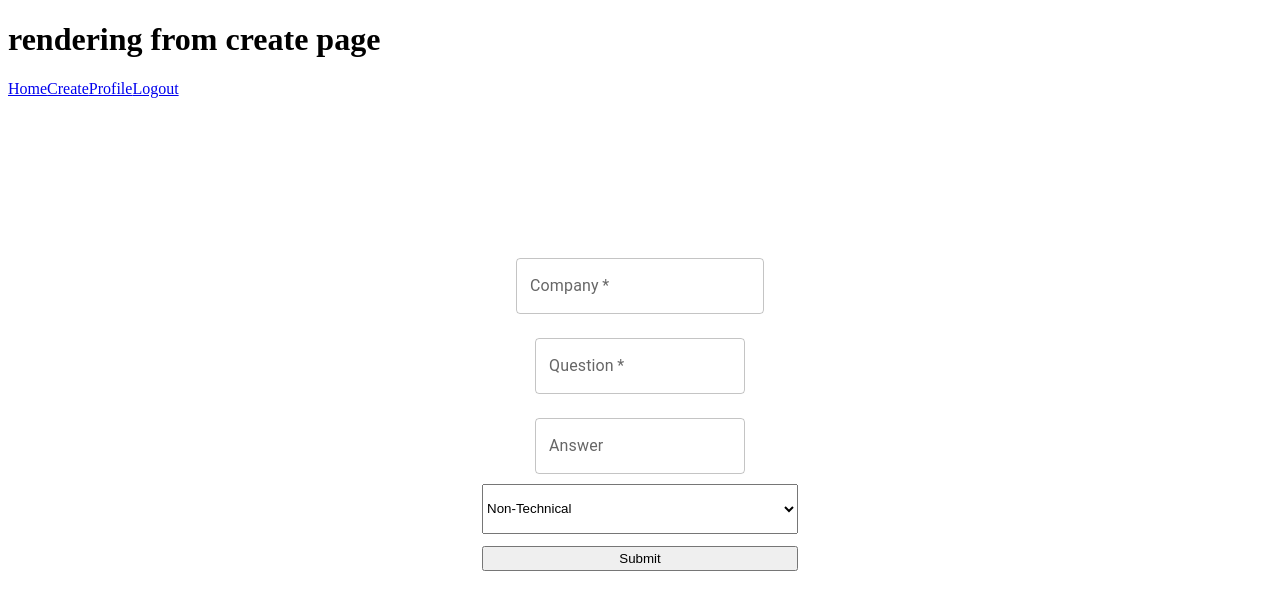
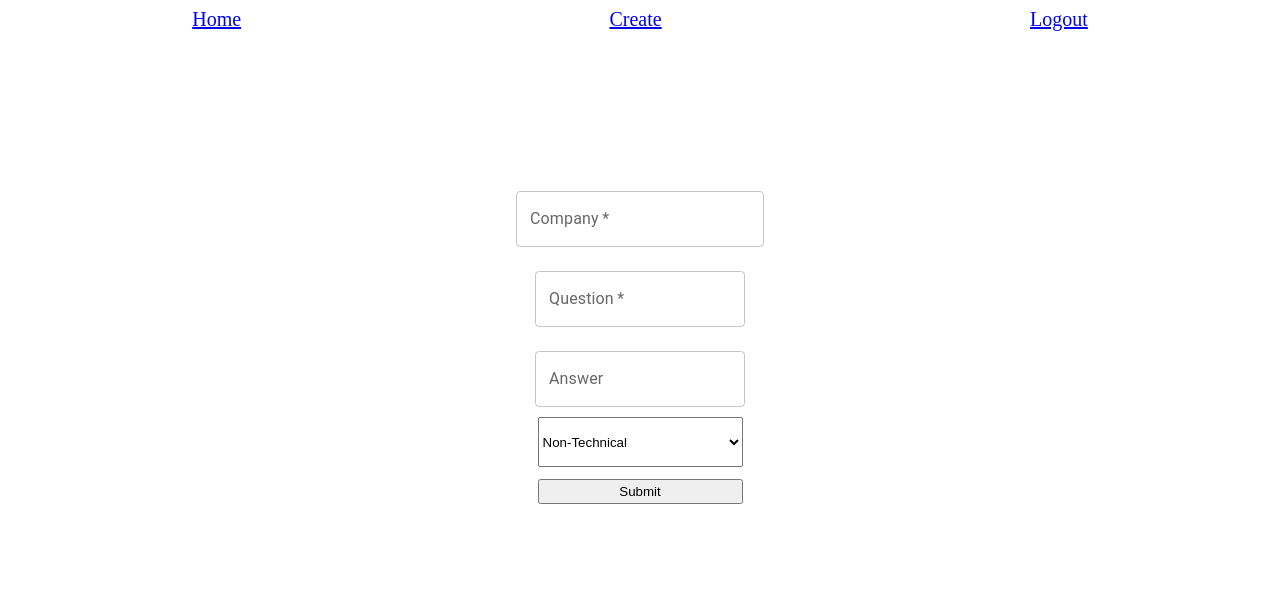
Before and after one commit to HireSmith/reinforcement, a React app: page /create in a window 1280 px wide. Shown: the top 610 px of the page. Built offline with nearby package versions, Linux system fonts and the light colour scheme.

Commit message:
added styling to nav bar
Co-authored-by: Antonio Ayala <101016958+antonioclimbs@users.noreply.github.com>
Co-authored-by: Thomas Seo <25378216+thomasseo1@users.noreply.github.com>

```diff
--- a/src/components/navbar.tsx
+++ b/src/components/navbar.tsx
@@ -3,10 +3,10 @@ import { Link } from 'react-router-dom'
 
 export default function NavBar() : JSX.Element {
 	return (
-		<nav className='navbar'>
+		<nav className='navbar' style={{display: 'flex', justifyContent: 'space-around', fontSize: '20px'}}>
 			<Link to='/'>Home</Link>
 			<Link to='/create'>Create</Link>
-			<Link to='/user'>Profile</Link>
+			{/* <Link to='/user'>Profile</Link> */}
       {/* set state.loggedin to false here */}
 			<Link to='/login'>Logout</Link>
 		</nav>
--- a/src/routes/CreatePage.tsx
+++ b/src/routes/CreatePage.tsx
@@ -24,7 +24,6 @@ function CreatePage(): JSX.Element {
   }
   return (
     <div>
-      <h1>rendering from create page</h1>
       <NavBar />
       <form onSubmit={handleSubmit}>
         <Box sx={{
@@ -36,14 +35,14 @@ function CreatePage(): JSX.Element {
       <TextField onChange={handleChange} name="company" id="company" label="Company" variant="outlined" required={true} margin="normal">Company</TextField>
       <TextField onChange={handleChange} name="question" id="question" label="Question" variant="outlined" required={true} multiline={true} margin="normal">Question</TextField>
       <TextField onChange={handleChange} name="answer" id="answer" label="Answer" variant="outlined" multiline={true} margin="normal">Answer</TextField>
-      <select onChange={handleChange} name="type" id="type" style={{width: "25%", height: "50px", margin: "2px"}}>
+      <select onChange={handleChange} name="type" id="type" style={{width: "205px", height: "50px", margin: "2px"}}>
         <option value="Non-Technical">Non-Technical</option>
         <option value="Algorithm">Algorithm</option>
         <option value="System Design">System Design</option>
         <option value="Other Technical">Other Technical</option>
         <option value="Other">Other</option>
       </select>
-      <button id="submit" type="submit" style={{width: "25%", height: "25px", margin: "10px"}}>Submit</button>
+      <button id="submit" type="submit" style={{width: "205px", height: "25px", margin: "10px"}}>Submit</button>
       </Box>
       </form>
     </div>
--- a/src/routes/HomePage.tsx
+++ b/src/routes/HomePage.tsx
@@ -5,7 +5,6 @@ import NavBar from '../components/navbar'
 function HomePage(): JSX.Element {
   return (
     <div>
-      <h1>rendering from home page</h1>
       <NavBar />
       <CardsContainer />
     </div>
--- a/src/routes/UserPage.tsx
+++ b/src/routes/UserPage.tsx
@@ -4,7 +4,6 @@ import NavBar from '../components/navbar'
 function UserPage(): JSX.Element {
   return (
     <div>
-      <h1>rendering from user page</h1>
       <NavBar />
     </div>
   )
```
